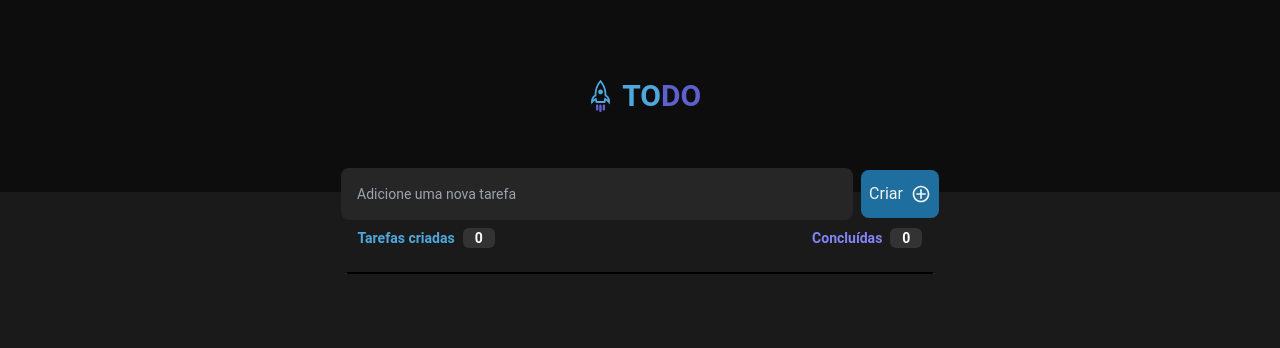
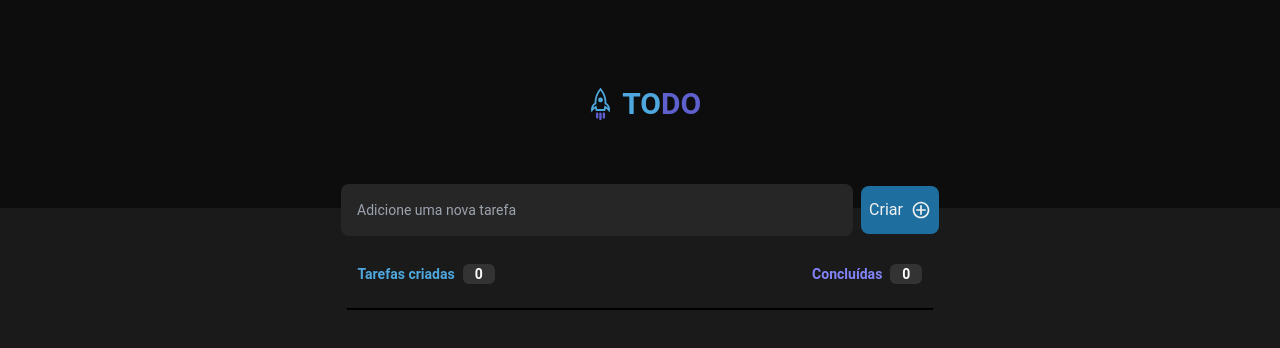
Before and after one commit to YagoB16/to-do-list-ts, a React (Vite) app: page / in a window 1280 px wide. Shown: the top 348 px of the page. Built offline with nearby package versions, Linux system fonts and the light colour scheme.

Commit message:
update: ajuste em css

```diff
--- a/src/components/Header.tsx
+++ b/src/components/Header.tsx
@@ -4,7 +4,8 @@ import rocketLogo from '../assets/rocket.svg'
 export function Header() {
     return (
         <>
-            <header className='flex justify-center items-center align-middle h-48 py-5 bg-[#0D0D0D]'>
+            <header className='flex justify-center items-center
+             h-52 py-5 bg-[#0D0D0D]'>
                 <img src={rocketLogo} alt="" className='h-8 px-3' />
                 <strong className='text-3xl font-bold'>
                     <span className="text-[#4EA8DE]">TO</span>
--- a/src/components/Tasks.tsx
+++ b/src/components/Tasks.tsx
@@ -3,7 +3,7 @@ export function Tasks() {
 
     return (
         <>
-            <div className='w-2/4 flex flex-col items-center gap-4'>
+            <div className='w-2/4 pt-5 flex flex-col items-center gap-4'>
                 <div className="w-92p flex gap-2 items-center">
                     <div className="px-1 py- w-full rounded-lg text-sm flex items-center justify-between gap-1">
                         <div className="text-sm p-1 flex gap-2 items-center font-bold text-[#4EA8DE]">
```
